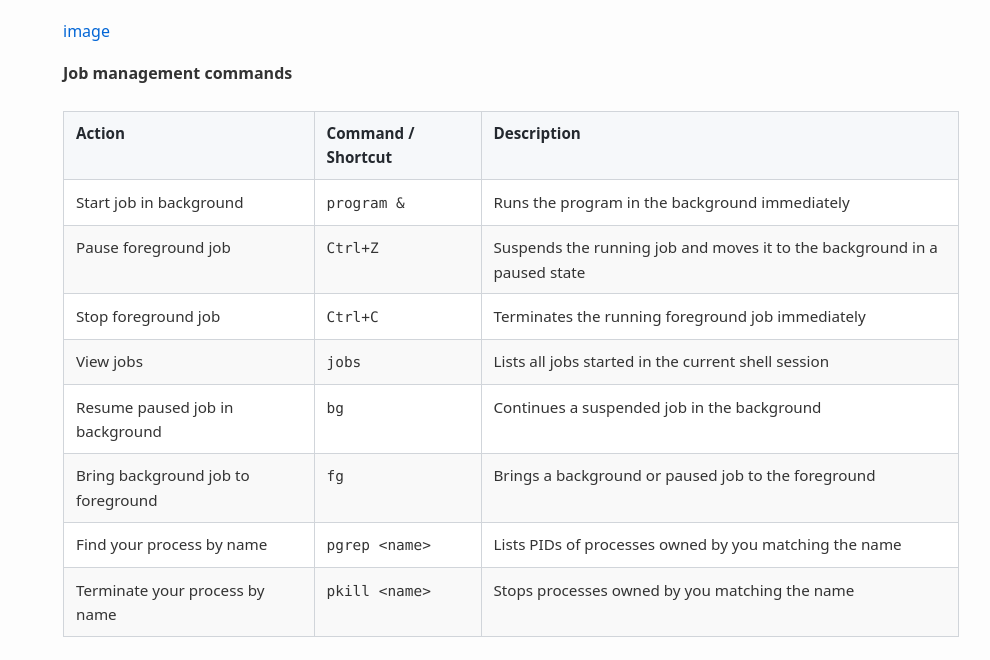
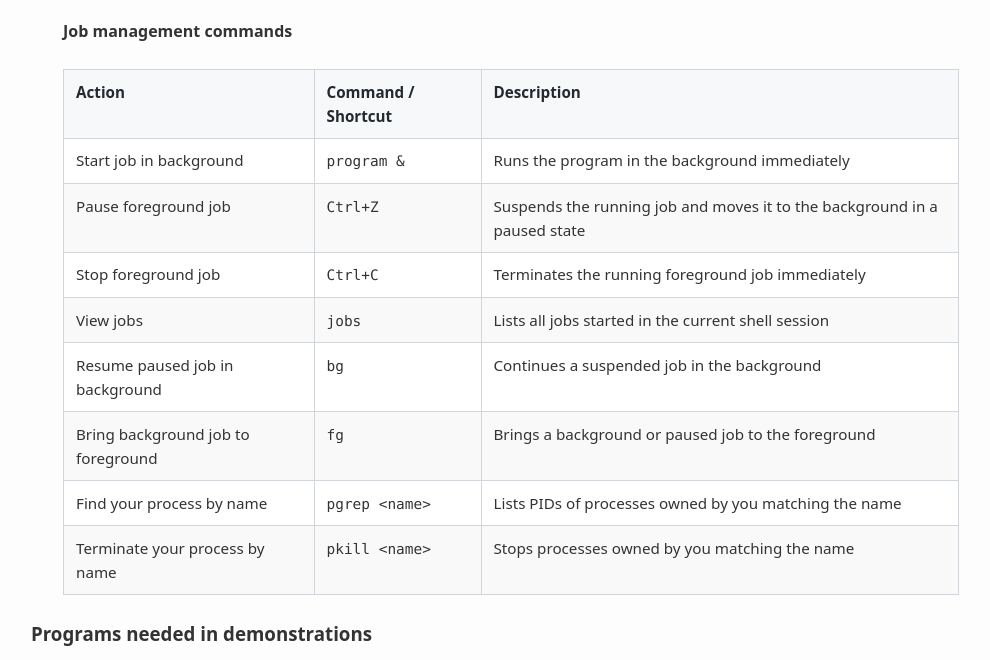
Before and after one commit to averkoc/lx, a Jekyll site: the page built from docs/ws7.md, in a window 1280 px wide and 900 px high, scrolled down 388 px, cut to the strip 240-900 px from the top of the window. Shown: the whole strip, without its empty margins (129-1119 px from the left). Built offline with Jekyll 4.4.1, drawn with Linux system fonts in a browser that asks for light colours.

Commit message:
Clean up image reference in ws7.md
Removed unnecessary image markdown reference.

```diff
--- a/docs/ws7.md
+++ b/docs/ws7.md
@@ -8,9 +8,6 @@ layout: default
 In this workshop, we focus on managing our own user processes. You’ll learn how to run programs interactively in the foreground or silently in the background. While a program is running in the foreground, you can pause it with `Ctrl+Z` and then resume it in the background using `bg`. To bring a background job back to the foreground, use `fg`. You can also stop a foreground job with `Ctrl+C`, check job status with jobs, and locate or terminate your own processes by name using `pgrep` and `pkill`.
 
 <img width="614" height="360" alt="image" src="docs/images/a24812307964.png" />
-
-[image](images/a24812307964.png)
-
 
 
 
```
